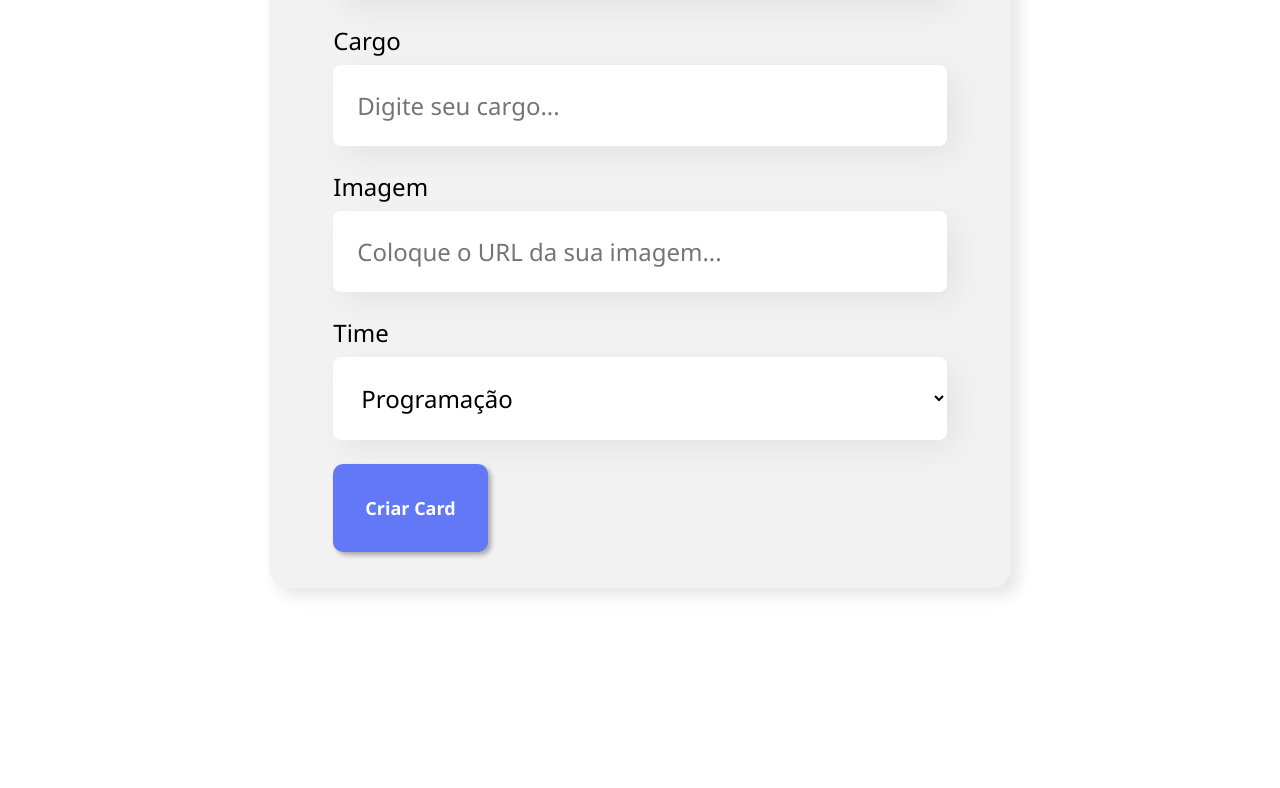
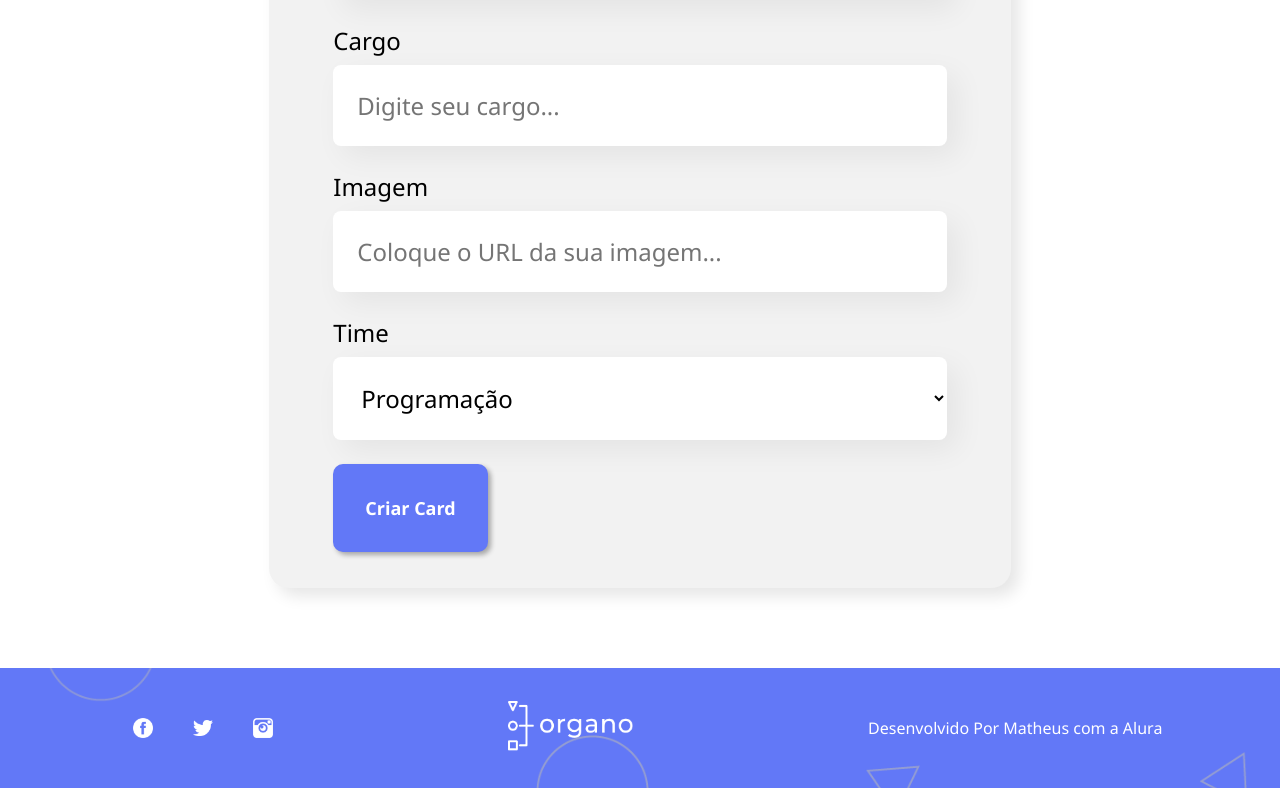
Before and after one commit to Matheus-Aguiarr/organograma, a React (Vite) app: page / in a window 1280 px wide. Shown: the part 794-1582 px from the top of the page. Before the commit the page ends 1462 px from the top, so only its background shows below. Built offline with nearby package versions, Linux system fonts and the light colour scheme.

Commit message:
desenvolvi desafio do rodapé

```diff
--- a/src/App.jsx
+++ b/src/App.jsx
@@ -2,6 +2,7 @@ import Banner from "./components/Banner.jsx";
 import Formulario from "./components/Formulario.jsx";
 import { useState } from "react";
 import Time from "./components/Time.jsx";
+import Rodape from "./components/Rodape.jsx";
 
 function App() {
   const times = [
@@ -72,6 +73,7 @@ function App() {
           )}
         />
       ))}
+      <Rodape />
     </div>
   );
 }
--- /dev/null
+++ b/src/components/Rodape.css
@@ -0,0 +1,36 @@
+.rodape {
+  background-color: #6278f7;
+  display: flex;
+  flex-direction: row nowrap;
+  justify-content: space-around;
+  align-items: center;
+  background-image: url(/images/fundo.png);
+  background-size: cover;
+  background-position: center;
+  height: 120px;
+}
+
+.rodape img {
+  width: 20px;
+  height: 20px;
+}
+
+.social-media {
+  display: flex;
+  flex-direction: row nowrap;
+  justify-content: space-between;
+  gap: 40px;
+  margin-left: 15px;
+}
+
+.logo {
+  text-align: center;
+  img {
+    width: 125px;
+    height: 50px;
+  }
+}
+
+.text {
+  color: white;
+}
--- /dev/null
+++ b/src/components/Rodape.jsx
@@ -0,0 +1,21 @@
+import "./Rodape.css";
+
+const Rodape = () => {
+  return (
+    <footer className="rodape">
+      <div className="social-media">
+        <img src="/images/fb.png" alt="" />
+        <img src="/images/tw.png" alt="" />
+        <img src="/images/ig.png" alt="" />
+      </div>
+      <div className="logo">
+        <img src="/images/logo.png" alt="" />
+      </div>
+      <div className="text">
+        <p>Desenvolvido Por Matheus com a Alura</p>
+      </div>
+    </footer>
+  );
+};
+
+export default Rodape;
```
